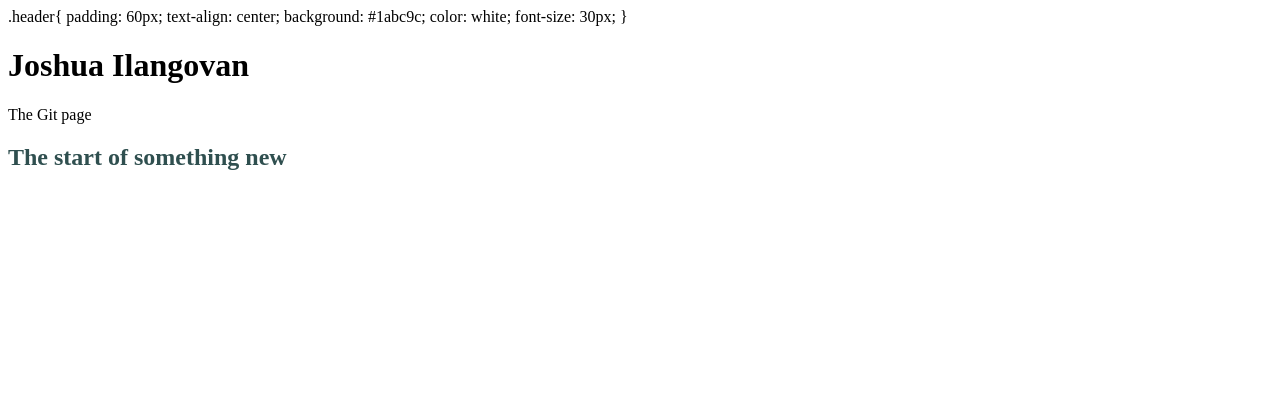
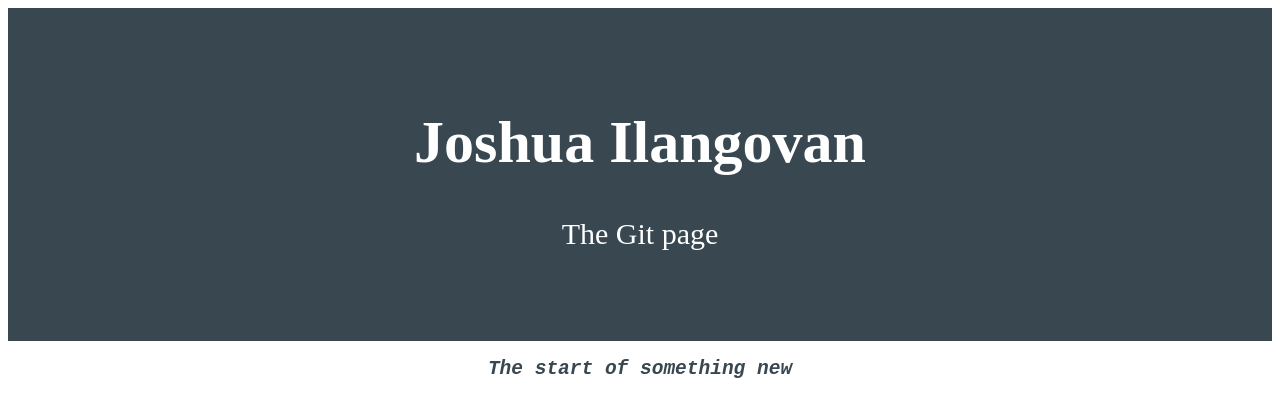
Before and after one commit to josh-il98/josh-il98.github.io, a plain HTML site: page index.html in a window 1280 px wide. Drawn offline with Linux system fonts and the light colour scheme.

Commit message:
Fancy commit

```diff
--- a/index.html
+++ b/index.html
@@ -4,13 +4,16 @@
         Joshua Ilangovan
     </title>
     <body>
-        .header{
+        <style>
+            .header{
             padding: 60px;
             text-align: center;
-            background: #1abc9c;
+            background:rgb(56, 71, 80);
             color: white;
             font-size: 30px;
         }
+        </style>
+
         <div class= "header">
             <h1>
                 Joshua Ilangovan
@@ -19,7 +22,15 @@
                 The Git page
             </p>
         </div>
-        <h2 style = "color:darkslategrey">
+        <style>
+            h2{
+                color:rgb(56, 71, 80);
+                font-style: oblique;
+                font-family: monospace;
+                text-align:center;
+            }
+        </style>
+        <h2>
             The start of something new
         </h2>
     </body>
```
